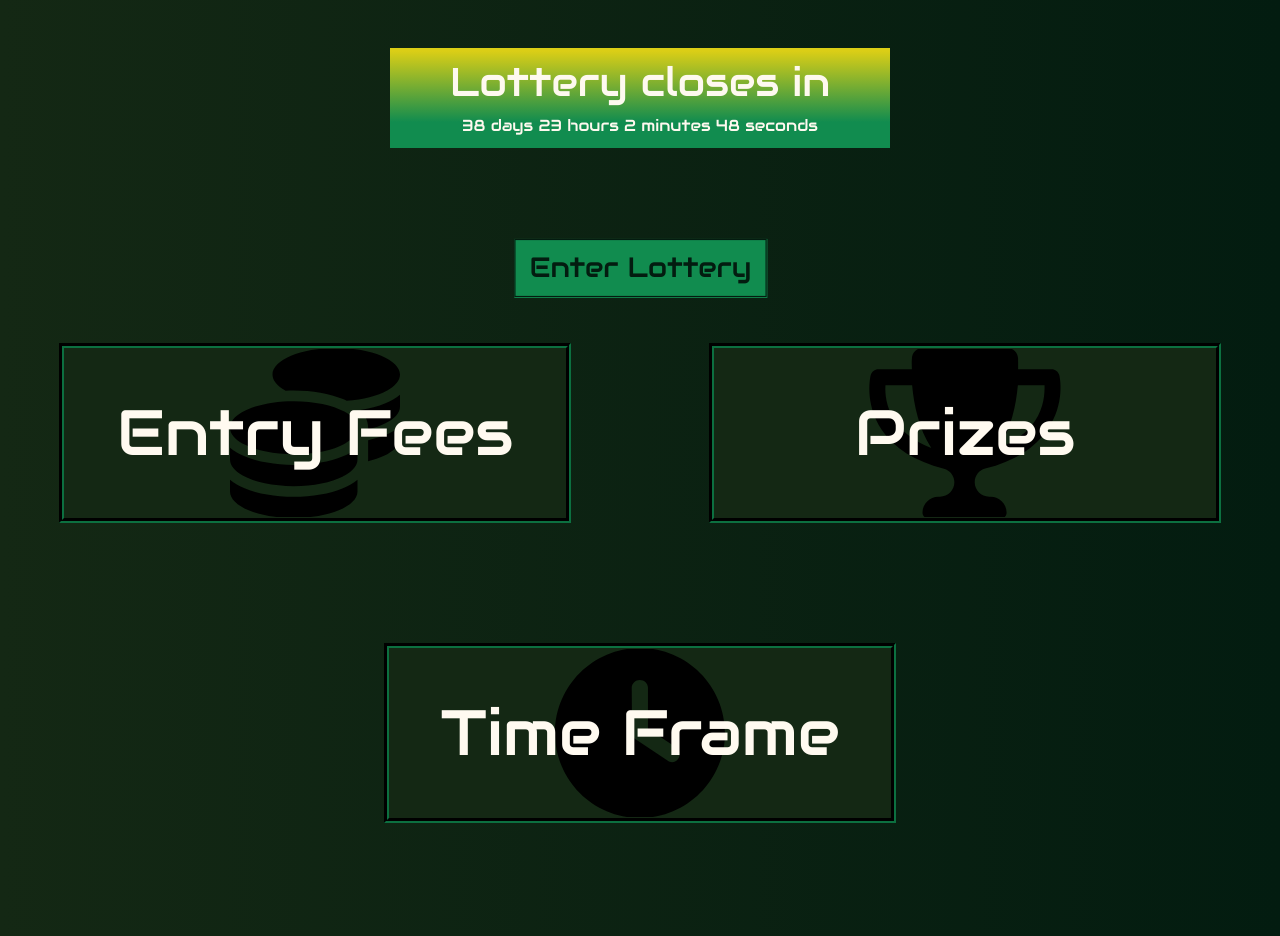
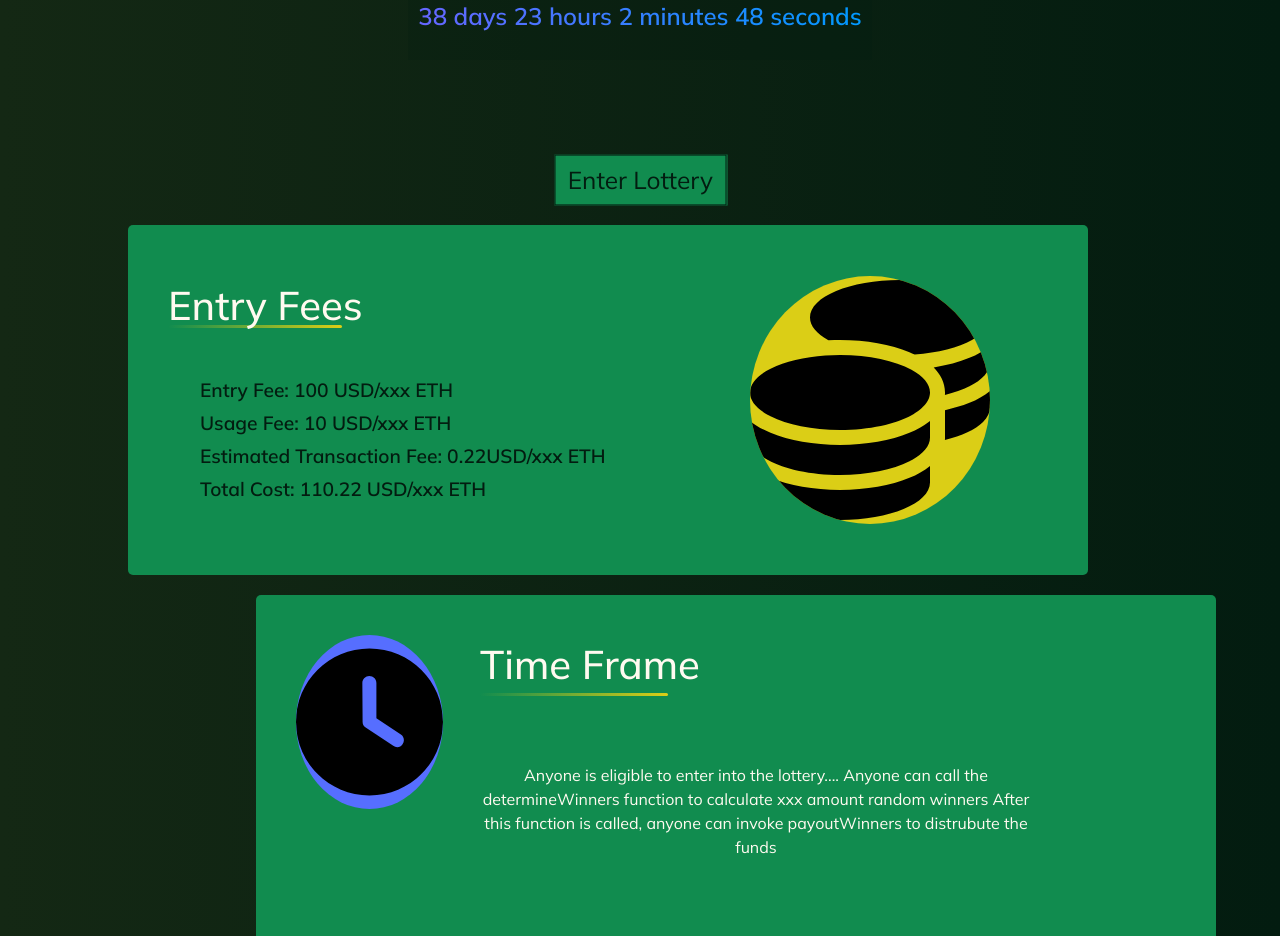
Before and after one commit to shackletons-mints/faNFT-FE, a React (Vite) app: page /lottery in a window 1280 px wide. Shown: the part 496-1432 px from the top of the page. Built offline with nearby package versions, Linux system fonts and the light colour scheme.

Commit message:
commiting for my sanity

```diff
--- a/index.html
+++ b/index.html
@@ -8,7 +8,7 @@
     <link rel="stylesheet" href="https://cdn.jsdelivr.net/npm/bootstrap@5.1.3/dist/css/bootstrap.min.css" integrity="sha384-1BmE4kWBq78iYhFldvKuhfTAU6auU8tT94WrHftjDbrCEXSU1oBoqyl2QvZ6jIW3" crossorigin="anonymous">
     <link rel="preconnect" href="https://fonts.googleapis.com">
     <link rel="preconnect" href="https://fonts.gstatic.com" crossorigin>
-    <link href="https://fonts.googleapis.com/css2?family=Audiowide&display=swap" rel="stylesheet">
+    <link href="https://fonts.googleapis.com/css2?family=Mulish:ital,wght@0,200;0,400;0,500;0,600;0,700;1,400&display=swap" rel="stylesheet">
     <title>Vite App</title>
   </head>
   <body>
--- a/src/components/App.css
+++ b/src/components/App.css
@@ -10,7 +10,7 @@
 .App {
   text-align: center;
   color: var(--white);
-  font-family: 'Audiowide', cursive;
+  font-family: 'Mulish', sans-serif;
   height: 2000px;
 }
 
--- a/src/components/NavBar.css
+++ b/src/components/NavBar.css
@@ -6,7 +6,7 @@
     align-items: center;
     justify-content: center;
     border-radius: 2px;
-    border-bottom: 5px solid var(--ternary);
+    border-bottom: 5px solid var(--secondary);
 }
 
 a.nav-link {
@@ -15,6 +15,10 @@ a.nav-link {
 
 #nav-title {
     padding-right: 20px;
+}
+
+.nav-text {
+    font-weight: 800;
 }
 
 #nav-bar {
@@ -27,7 +31,7 @@ a {
 
 .nav-link:hover {
     cursor: pointer;
-    color: var(--black) !important;
+    color: var(--lessBlack) !important;
     transform: scale(1.5);
     transition: ease-in 0.35s;
     transition: ease-out 0.35s;
@@ -84,7 +88,7 @@ ul li a::before {
   left: 0;
   width: 100%;
   height: 100%;
-  background: var(--ternary);
+  background: var(--secondary);
   transition: .3s ease;
   transform: scale(.9);
   z-index: -1;
--- a/src/components/routes/Lottery.tsx
+++ b/src/components/routes/Lottery.tsx
@@ -2,7 +2,7 @@ import Title from './react-utils/Title'
 import LotteryAgreement from './react-utils/LotteryAgreement'
 import MintButton from './react-utils/MintButton'
 import Countdown from './react-utils/Countdown'
-import LotteryFlipCard from './react-utils/LotteryFlipCard'
+import SectionCard from './react-utils/SectionCard'
 
 import lotteryText from '../text/lotteryText'
 
@@ -16,7 +16,6 @@ const Lottery = ({currentAccount, setCurrentAccount}) => {
         <div className='lottery-page'>
         <Title
                 title={lotteryTitleText.title}
-                staticBorder={true}
                 details={lotteryTitleText.details}
             />
 
@@ -40,7 +39,9 @@ const Lottery = ({currentAccount, setCurrentAccount}) => {
                 href={card?.href}
             /> */}
 
-            <div className='lottery-card-container'
+            <SectionCard />
+
+            {/* <div className='lottery-card-container'
                 style={{
                     display: 'flex',
                     flexFlow: 'row',
@@ -61,7 +62,7 @@ const Lottery = ({currentAccount, setCurrentAccount}) => {
                     )
                 })}
 
-            </div>
+            </div> */}
 
             <LotteryAgreement
                 title={agreementText.title}
--- a/src/components/routes/react-utils/Countdown.css
+++ b/src/components/routes/react-utils/Countdown.css
@@ -1,13 +1,36 @@
 .countdown {
-    color: var(--black);
-    width: 500px;
+    color: var(--white);
+    width: fit-content;
     margin: 0 auto 20px auto;
     padding: 10px;
-    background: var(--primary);
-    background: linear-gradient(180deg, var(--primary) 3%, var(--secondary) 74%);
-    animation: colorChange 2s infinite alternate;
+    background-color: rgb(3, 28, 16);
+    background-color: rgba(3, 28, 16, 0.2);
+}
+
+#timer {
+    font-size: x-large;
+    font-weight: 600;
+}
+
+.wrapper-animated {
+    background: linear-gradient(to right, #6666ff, #0099ff , #00ff00, #ff3399, #6666ff);
+    -webkit-background-clip: text;
+    background-clip: text;
+    color: transparent;
+    animation: rainbow_animation 6s ease-in-out infinite;
+    background-size: 400% 100%;
+}
+
+@keyframes rainbow_animation {
+    0%,100% {
+        background-position: 0 0;
+    }
+
+    50% {
+        background-position: 100% 0;
+    }
 }
 
 @keyframes colorChange {
-    to { color: var(--white); }
+    to { color: var(--primary); }
 }
--- a/src/components/routes/react-utils/Countdown.tsx
+++ b/src/components/routes/react-utils/Countdown.tsx
@@ -49,8 +49,12 @@ const Countdown = () => {
 
     return (
         <div className='countdown'>
+            <div className='wrapper wrapper-animated'>
             <h1>Lottery closes in</h1>
-            {timerComponents.length ? timerComponents : <span>Time's up!</span>}
+            <p id='timer'>
+                {timerComponents.length ? timerComponents : <span>Time's up!</span>}
+            </p>
+            </div>
         </div>
     )
 }
--- a/src/components/routes/react-utils/LotteryFlipCard.tsx
+++ /dev/null
@@ -1,33 +0,0 @@
-import React from 'react'
-
-import './FlipCard.css'
-
-interface LotteryFlipCardProps {
-    title?: string
-    text?: string[]
-    linkText?: string
-    href?: string
-    src?: string
-}
-
-const LotteryFlipCard: React.FC<LotteryFlipCardProps> = ({ title, text, linkText, href, src }) => {
-    return (
-            <div className='container'>
-                <div className='inside'>
-                    <div className='front'>
-                        {src && <img src={src} />}
-                        <h2 className='display-3'>{title}</h2>
-                    </div>
-                    <div className='back'>
-                        <ul className="flip-list">
-                            {text?.map((blurb, idx) => (
-                                <li key={idx}>{blurb}</li>
-                            ))}
-                        </ul>
-                    </div>
-                </div>
-            </div>
-    )
-}
-
-export default LotteryFlipCard
--- /dev/null
+++ b/src/components/routes/react-utils/SectionCard.css
@@ -0,0 +1,131 @@
+.section-container-1 {
+    width: 75%;
+    height: 350px;
+    margin: 20px 10%;
+    padding: 20px;
+    display: flex;
+    flex-flow: row;
+    flex-wrap: wrap;
+    gap: 20px 20px;
+    background-color: var(--secondary);
+    border-radius: 5px;
+    /* border: 10px groove var(--lessBlack); */
+    /* border-radius-top-left: 5px; */
+}
+
+.section-container-2 {
+    width: 75%;
+    height: 350px;
+    margin: 20px 20%;
+    padding: 20px;
+    display: flex;
+    flex-flow: row;
+    flex-wrap: wrap;
+    gap: 20px 20px;
+    background-color: var(--secondary);
+    border-radius: 5px;
+    /* border: 10px groove var(--lessBlack); */
+    /* border-radius-top-left: 5px; */
+}
+
+.left-container {
+    flex-basis: 60%;
+    display: flex;
+    flex-wrap: wrap;
+    padding: 20px 20px 0 20px;
+}
+
+.right-container {
+    display: flex;
+    align-items: center;
+    justify-content: center;
+}
+
+.left-container-2 {
+    flex-basis: 20%;
+    display: flex;
+    padding: 20px 20px 0 20px;
+}
+
+.right-container-2 {
+    flex-basis: 60%;
+    display: flex;
+    flex-wrap: wrap;
+    /* align-items: center; */
+    /* justify-content: center; */
+}
+
+.section-title {
+    flex-basis: 100%;
+    text-align: start;
+    margin: auto;
+    z-index: 1;
+}
+
+.section-title-2 {
+    flex-basis: 100%;
+    text-align: start;
+    margin: auto;
+    z-index: 1;
+}
+
+.section-divider {
+    z-index: 0;
+    width: 20%;
+    flex-basis: 34%;
+    height: 3px;
+    margin-top: -20px;
+    margin-bottom: 0.69em;
+    border-radius: 200px;
+    padding: 0 15px 0 0;
+    background-image: -webkit-gradient(linear,left top,right top,from(var(--secondary)),to(var(--primary)));
+    background-image: linear-gradient(90deg,var(--secondary),var(--primary));
+}
+
+ol {
+    flex-basis: 100%;
+}
+
+.section-text li {
+    display: flex;
+    flex-direction: row;
+    padding: 0 0 4px 0;
+    font-weight: 600;
+    font-size: larger;
+    color: var(--black);
+}
+
+.section-image {
+    width: 80%;
+    height: 80%;
+    border-radius: 50%;
+    display: flex;
+    background-color: var(--primary);
+}
+
+.section-image-2 {
+    width: 102%;
+    height: 60%;
+    border-radius: 50%;
+    /* display: flex; */
+    background-color: var(--primary);
+    animation: changeClockColor 3s infinite alternate;
+}
+
+@keyframes changeClockColor {
+    from {
+        background-color: #6666ff;
+      }
+      10% {
+        background-color: #0099ff;
+      }
+      50% {
+        background-color: #00ff00;
+      }
+      75% {
+        background-color: #ff3399;
+      }
+      100% {
+        background-color: #6666ff;
+      }
+}
--- /dev/null
+++ b/src/components/routes/react-utils/SectionCard.tsx
@@ -0,0 +1,75 @@
+import React from 'react'
+
+import fee from '../../../assets/fees.svg'
+import dragon from '../../../assets/clock.svg'
+
+import './SectionCard.css'
+
+// const LotteryFlipCard: React.FC<LotteryFlipCardProps> = ({ title, text, src }) => {
+//     return (
+//             <div className='container'>
+//                 <div className='inside'>
+//                     <div className='front'>
+//                         {src && <img src={src} />}
+//                         <h2 className='display-3'>{title}</h2>
+//                     </div>
+//                     <div className='back'>
+//                         <ul className="flip-list">
+//                             {text?.map((blurb, idx) => (
+//                                 <li key={idx}>{blurb}</li>
+//                             ))}
+//                         </ul>
+//                     </div>
+//                 </div>
+//             </div>
+//     )
+// }
+
+const SectionCard = () => {
+    return (
+        <>
+        <div className='section-container-1'>
+            <div className='left-container'>
+                <h1 className='section-title'>Entry Fees
+                </h1>
+                <span className='section-divider'></span>
+                <ol className='section-text'>
+                    <li>Entry Fee: 100 USD/xxx ETH</li>
+                    <li>Usage Fee: 10 USD/xxx ETH</li>
+                    <li>Estimated Transaction Fee: 0.22USD/xxx ETH</li>
+                    <li>Total Cost: 110.22 USD/xxx ETH</li>
+                </ol>
+            </div>
+            <div className='right-container'>
+                <img className='section-image' src={fee} />
+            </div>
+
+        </div>
+
+        <div className='section-container-2'>
+            <div className='left-container-2'>
+                <img className='section-image-2' src={dragon} />
+            </div>
+            <div className='right-container-2'>
+                <h1 className='section-title-2'>Time Frame</h1>
+                <span className='section-divider'></span>
+                <div className='section-text'>
+                    <p>
+                        Anyone is eligible to enter into the lottery....
+                        Anyone can call the determineWinners function to calculate xxx amount random winners
+                        After this function is called, anyone can invoke payoutWinners to distrubute the funds
+                    </p>
+                </div>
+            </div>
+            {/*     title: 'Time Frame',
+    text: [
+
+    ],
+    */}
+
+        </div>
+        </>
+    )
+}
+
+export default SectionCard
--- a/src/components/routes/react-utils/Title.css
+++ b/src/components/routes/react-utils/Title.css
@@ -2,11 +2,12 @@
     color: var(--white);
     background: radial-gradient(circle, var(--primary) 3%, var(--secondary) 74%);
     margin: 50px auto;
-    width: 91%;
+    width: 101%;
 }
 
 .display-1 {
     padding: 30px;
+    font-weight: 700;
 }
 
 .details {
--- a/src/index.css
+++ b/src/index.css
@@ -1,8 +1,6 @@
 body {
   margin: 0;
-  font-family: -apple-system, BlinkMacSystemFont, 'Segoe UI', 'Roboto', 'Oxygen',
-    'Ubuntu', 'Cantarell', 'Fira Sans', 'Droid Sans', 'Helvetica Neue',
-    sans-serif;
+  font-family: 'Audiowide', cursive;
   -webkit-font-smoothing: antialiased;
   -moz-osx-font-smoothing: grayscale;
 }
```
Also changed, not shown: src/assets/dragon-2.svg (added).
